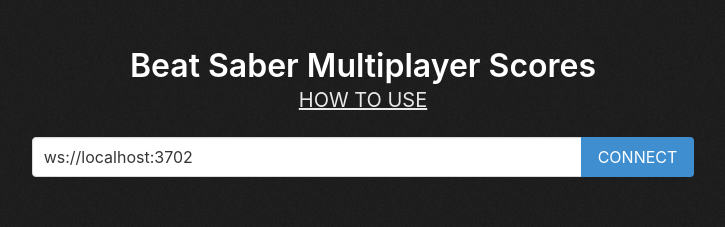
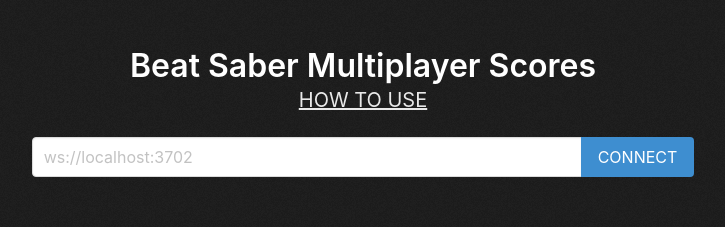
Before and after one commit to luludotdev/BeatSaberMultiplayerScores, a React (Create React App) app: page / in a window 1280 px wide. Shown: the top 227 px of the page, without its empty margins (277-1002 px from the left). Built offline with nearby package versions, Linux system fonts and the light colour scheme.

Commit message:
Remove debug url

```diff
--- a/src/js/Home.jsx
+++ b/src/js/Home.jsx
@@ -12,7 +12,7 @@
     super(props)
 
     this.state = {
-      input: 'ws://localhost:3702',
+      input: '',
       error: false,
       success: false,
       url: '',
```
